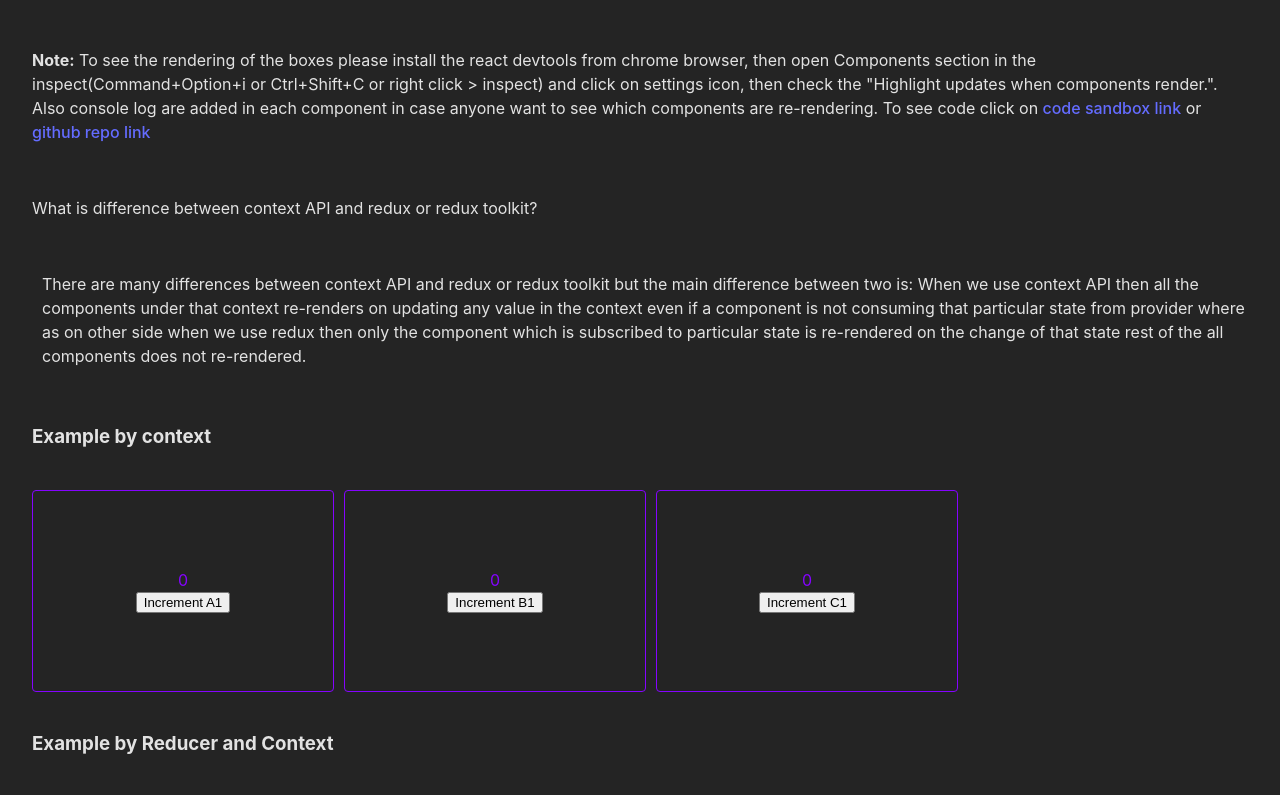
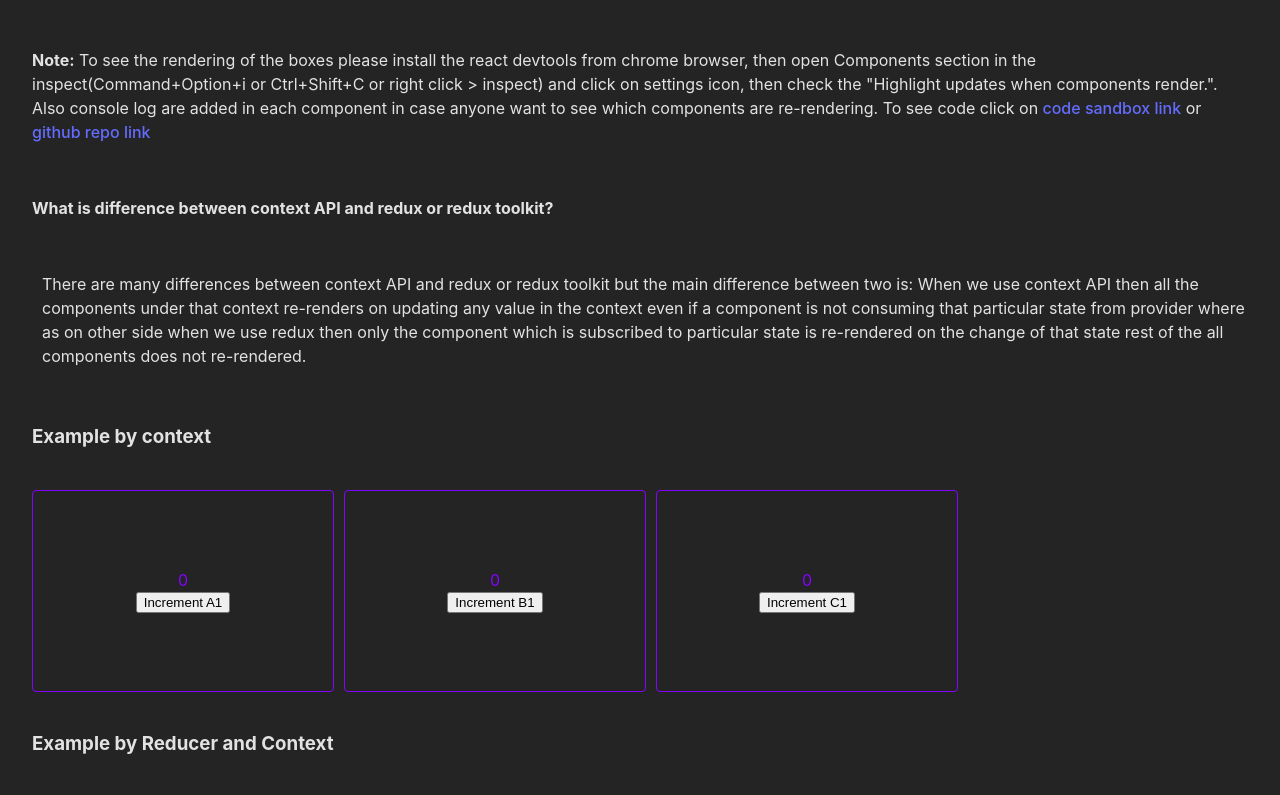
Before and after one commit to pranjalvora15/difference-between-context-api-and-redux, a React (Vite) app: page / in a window 1280 px wide. Shown: the top 795 px of the page. Built offline with nearby package versions, Linux system fonts and the light colour scheme.

Commit message:
made question bold

```diff
--- a/src/App.jsx
+++ b/src/App.jsx
@@ -21,8 +21,8 @@ const App = () => {
                 </a>
             </p>
             <p>
-                What is difference between context API and redux or redux
-                toolkit?
+                <b>What is difference between context API and redux or redux
+                toolkit?</b>
             </p>
             <p style={{ paddingLeft: '10px' }}>
                 There are many differences between context API and redux or
```
